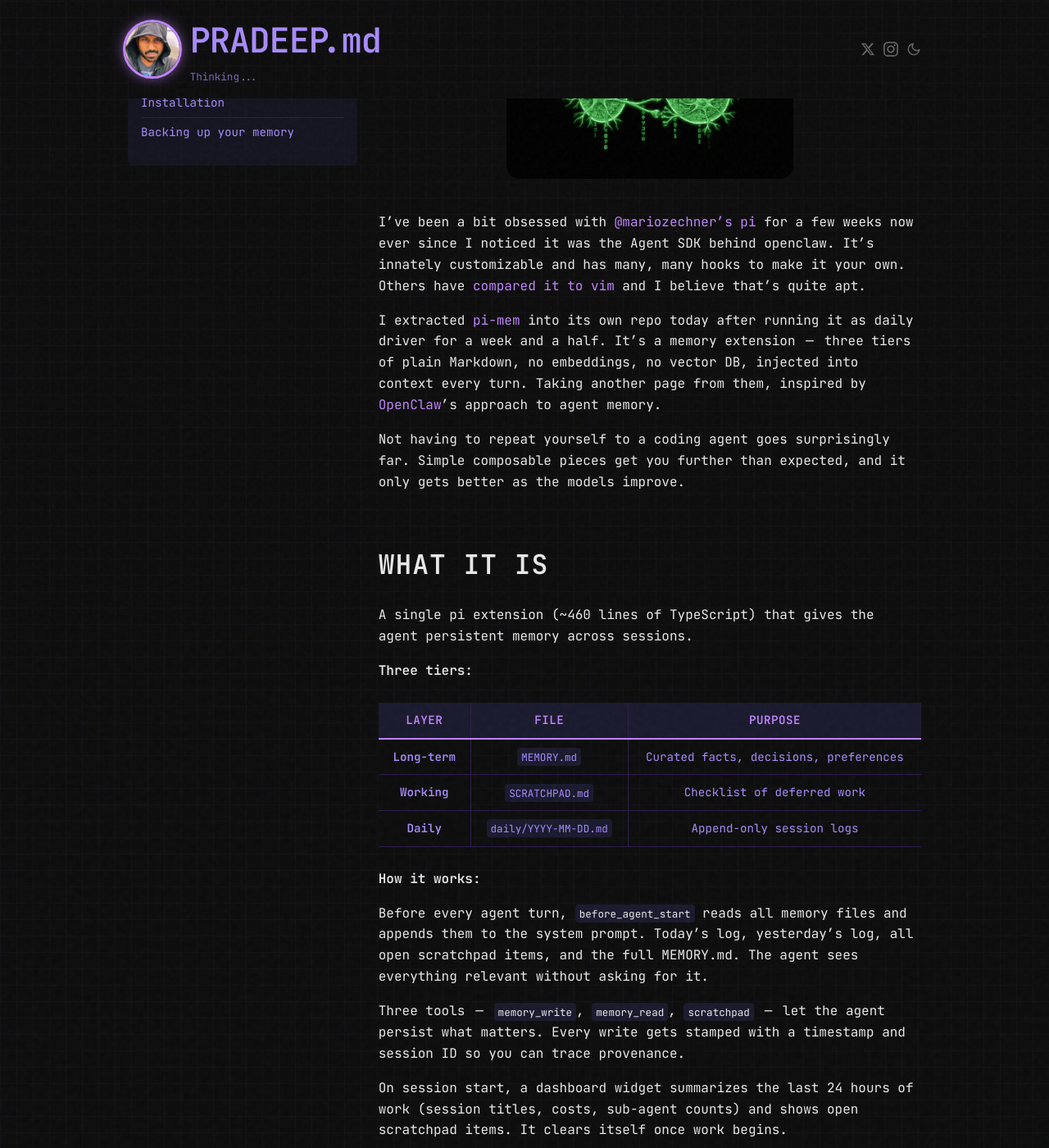
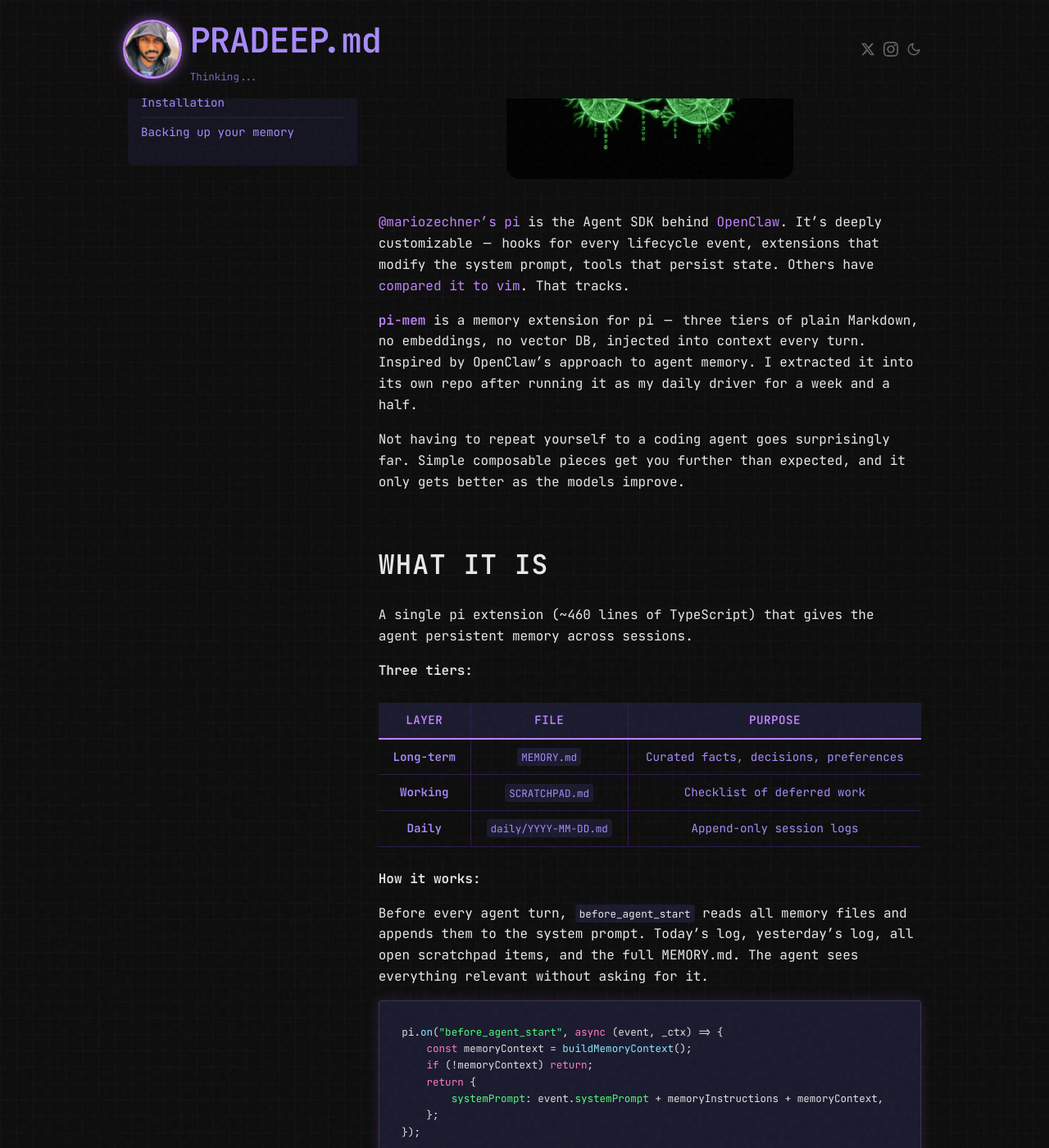
Before and after one commit to skyfallsin/skyfallsin.github.io, a Jekyll site: the page built from _posts/2026-02-11-pi-mem.md, in a window 1280 px wide and 1400 px high, scrolled down 559 px. Shown: the whole window at 82% size. Built offline with Jekyll 4.4.1, drawn with Linux system fonts in a browser that asks for light colours; nearby versions of some CDN libraries; some of the changed text lies outside the part shown.

Commit message:
Tighten pi-mem intro, add before_agent_start code snippet

````diff
--- a/_posts/2026-02-11-pi-mem.md
+++ b/_posts/2026-02-11-pi-mem.md
@@ -12,9 +12,9 @@
   <img src="/images/posts/pi-mem-dark.png" alt="pi-mem" width="350" class="theme-img-dark" />
 </p>
 
-I've been a bit obsessed with [@mariozechner's pi](https://pi.dev/) for a few weeks now ever since I noticed it was the Agent SDK behind openclaw. It's innately customizable and has many, many hooks to make it your own. Others have [compared it to vim](https://www.generativist.com/notes/2026/Feb/10/pi-is-vim) and I believe that's quite apt.
+[@mariozechner's pi](https://pi.dev/) is the Agent SDK behind [OpenClaw](https://openclaw.ai). It's deeply customizable — hooks for every lifecycle event, extensions that modify the system prompt, tools that persist state. Others have [compared it to vim](https://www.generativist.com/notes/2026/Feb/10/pi-is-vim). That tracks.
 
-I extracted [pi-mem](https://github.com/skyfallsin/pi-mem) into its own repo today after running it as daily driver for a week and a half. It's a memory extension  — three tiers of plain Markdown, no embeddings, no vector DB, injected into context every turn. Taking another page from them, inspired by [OpenClaw](https://openclaw.ai)'s approach to agent memory.
+**[pi-mem](https://github.com/skyfallsin/pi-mem)** is a memory extension for pi — three tiers of plain Markdown, no embeddings, no vector DB, injected into context every turn. Inspired by OpenClaw's approach to agent memory. I extracted it into its own repo after running it as my daily driver for a week and a half.
 
 Not having to repeat yourself to a coding agent goes surprisingly far. Simple composable pieces get you further than expected, and it only gets better as the models improve.
 
@@ -35,6 +35,18 @@
 **How it works:**
 
 Before every agent turn, `before_agent_start` reads all memory files and appends them to the system prompt. Today's log, yesterday's log, all open scratchpad items, and the full MEMORY.md. The agent sees everything relevant without asking for it.
+
+```typescript
+pi.on("before_agent_start", async (event, _ctx) => {
+    const memoryContext = buildMemoryContext();
+    if (!memoryContext) return;
+    return {
+        systemPrompt: event.systemPrompt + memoryInstructions + memoryContext,
+    };
+});
+```
+
+`buildMemoryContext()` concatenates the four files with section headers. Nothing clever — just `fs.readFileSync` and string joins.
 
 Three tools — `memory_write`, `memory_read`, `scratchpad` — let the agent persist what matters. Every write gets stamped with a timestamp and session ID so you can trace provenance.
 
````
